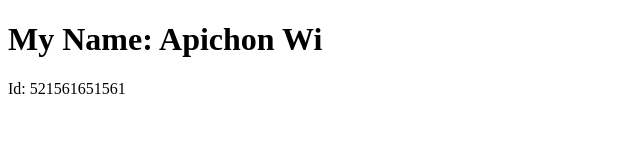
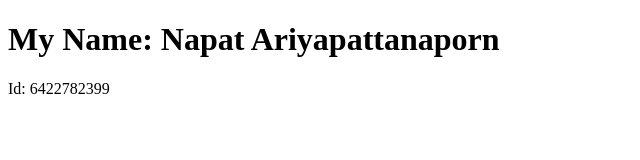
Before and after one commit to ThreeSIIT/testgit, a plain HTML site: page src/index.html in a window 1280 px wide. Shown: the whole page, without its empty margins (0-640 px from the left). Drawn offline with Linux system fonts and the light colour scheme.

Commit message:
change index

```diff
--- a/src/index.html
+++ b/src/index.html
@@ -1,7 +1,7 @@
 <!DOCTYPE html>
 <html>
     <body>
-        <h1>My Name: Apichon Wi</h1>
-        <p>Id: 521561651561</p>
+        <h1>My Name: Napat Ariyapattanaporn</h1>
+        <p>Id: 6422782399</p>
     </body>
 </html>
```
